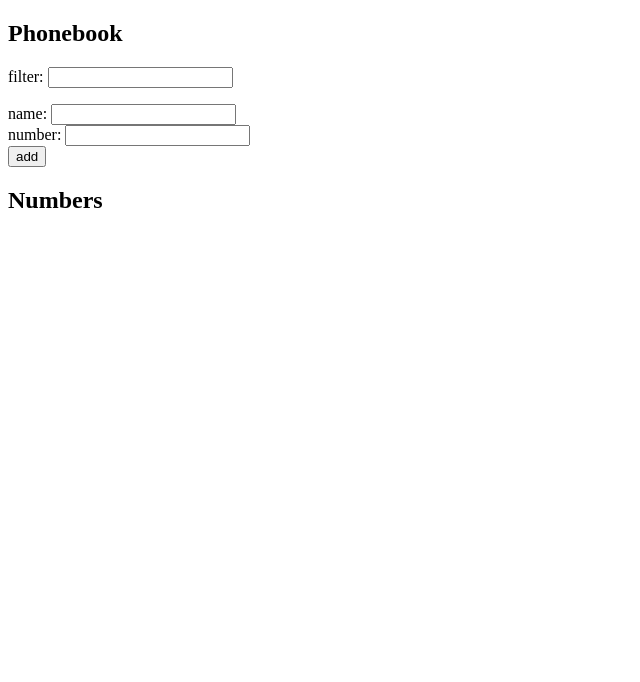
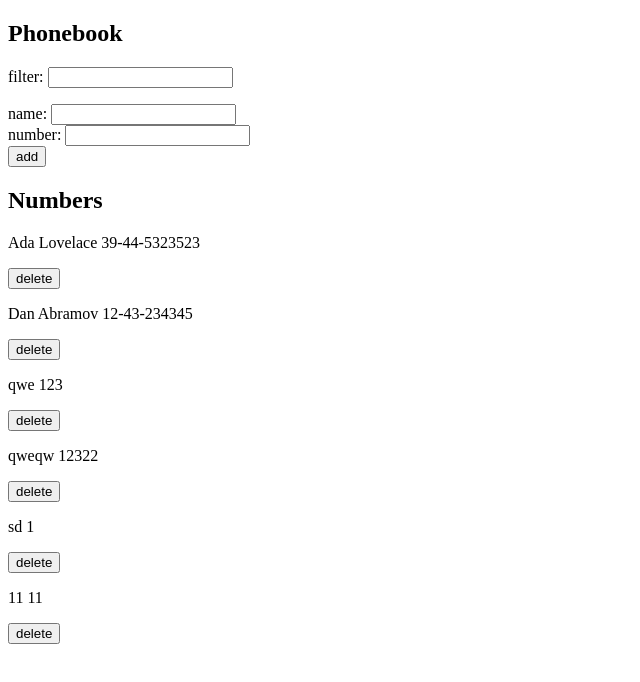
Before and after one commit to RickyUomo/FullStack, a React (Create React App) app in the folder part2/phonebook/: page / in a window 1280 px wide. Shown: the top 682 px of the page, without its empty margins (0-640 px from the left). Built offline with nearby package versions, Linux system fonts and the light colour scheme; data requests are answered from the project's data file.

Commit message:
part2 exercise done

```diff
--- /dev/null
+++ b/part2/phonebook/db.json
@@ -0,0 +1,34 @@
+{
+  "persons": [
+    {
+      "name": "Ada Lovelace",
+      "number": "39-44-5323523",
+      "id": 2
+    },
+    {
+      "name": "Dan Abramov",
+      "number": "12-43-234345",
+      "id": 3
+    },
+    {
+      "name": "qwe",
+      "number": "123",
+      "id": 4
+    },
+    {
+      "name": "qweqw",
+      "number": "12322",
+      "id": 5
+    },
+    {
+      "name": "sd",
+      "number": "1",
+      "id": 6
+    },
+    {
+      "name": "11",
+      "number": "11",
+      "id": 7
+    }
+  ]
+}
--- a/part2/phonebook/src/App.js
+++ b/part2/phonebook/src/App.js
@@ -1,17 +1,21 @@
-import { useState } from 'react'
+import { useState, useEffect } from 'react'
+import personService from './services/persons';
 import Filter from './components/Filter';
+import Notification from './components/Notification';
 var _ = require('lodash');
 
 const App = () => {
-  const [persons, setPersons] = useState([
-    { name: 'Arto Hellas', number: '040-123456', id: 1 },
-    { name: 'Ada Lovelace', number: '39-44-5323523', id: 2 },
-    { name: 'Dan Abramov', number: '12-43-234345', id: 3 },
-    { name: 'Mary Poppendieck', number: '39-23-6423122', id: 4 }
-  ])
+  const [persons, setPersons] = useState([]);
   const [showList, setShowList] = useState([]);
   const [newNumber, setNewNumber] = useState('');
   const [newName, setNewName] = useState('');
+  const [message, setMessage] = useState(null);
+
+  const getAllData = () => personService.getAll().then(res => setPersons(res));
+
+  useEffect(() => {
+    getAllData();
+  }, [])
 
   const addName = (e) => {
     e.preventDefault();
@@ -30,9 +34,17 @@ const App = () => {
     })
 
     if (!isUsed) {
-      setPersons(persons.concat(personObject));
-      setNewName('');
-      setNewNumber('');
+      personService.create(personObject)
+        .then(res => {
+          setPersons(persons.concat(personObject));
+          setNewName('');
+          setNewNumber('');
+          getAllData();
+          setMessage(`Added ${personObject.name}`);
+
+          setTimeout(() => setMessage(null), 5000);
+        })
+        .catch(err => console.log(err))
     }
   }
 
@@ -46,9 +58,19 @@ const App = () => {
     if (show.length) setShowList(show);
   }
 
+  const deletePerson = person => {
+    if (window.confirm(`delete ${person.name}?`)) {
+      personService.deletePerson(person.id)
+        .then(res => {
+          getAllData();
+        })
+    }
+  }
+
   return (
     <div>
       <h2>Phonebook</h2>
+      <Notification message={message} />
       <Filter filter={filter} />
       <form onSubmit={addName}>
         <div>
@@ -62,7 +84,10 @@ const App = () => {
         </div>
       </form>
       <h2>Numbers</h2>
-      {showList.map(p => <p key={p.id}>{p.name} {p.number}</p>)}
+      {showList.length
+        ? showList.map(p => <><p key={p.id}>{p.name} {p.number}</p><button onClick={() => deletePerson(p)}>delete</button></>)
+        : persons.map(p => <><p key={p.id}>{p.name} {p.number}</p><button onClick={() => deletePerson(p)}>delete</button></>)
+      }
     </div>
   )
 }
--- /dev/null
+++ b/part2/phonebook/src/components/Notification.js
@@ -0,0 +1,17 @@
+const Notification = ({ message }) => {
+    const error = {
+        color: 'red',
+        fontStyle: 'italic',
+        fontSize: 25,
+    }
+    if (message === null) return null;
+
+    console.log(error);
+    return (
+        <div style={error}>
+            {message}
+        </div>
+    )
+}
+
+export default Notification;
--- /dev/null
+++ b/part2/phonebook/src/services/persons.js
@@ -0,0 +1,23 @@
+import axios from 'axios';
+
+const baseURL = 'http://localhost:3001/persons';
+
+const getAll = () => {
+    const response = axios.get(baseURL);
+    return response.then(res => res.data);
+}
+
+const create = (newObj) => {
+    const response = axios.post(baseURL, newObj);
+    return response.then(res => res.data);
+}
+
+const deletePerson = (id) => {
+    const res = axios.delete(`${baseURL}/${id}`);
+
+    return res.then(res => {
+        return res.data
+    });
+}
+
+export default { getAll, create, deletePerson }
```
Also changed, not shown: part2/phonebook/package.json (+6 -1 lines), 1 other file (tests, documents, lock files or other folders).
